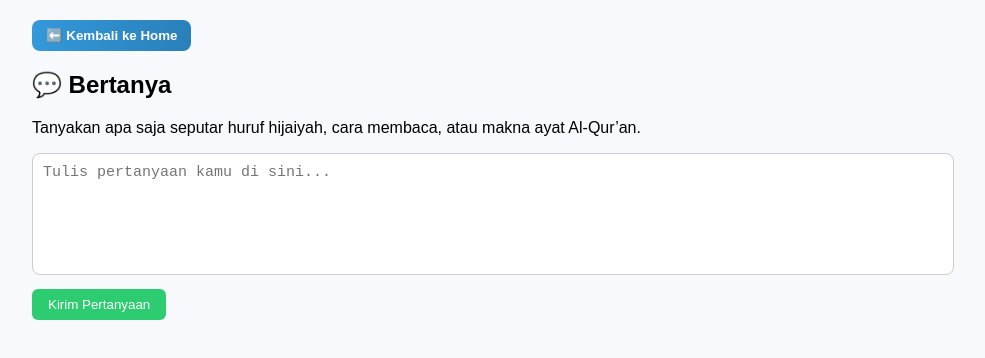
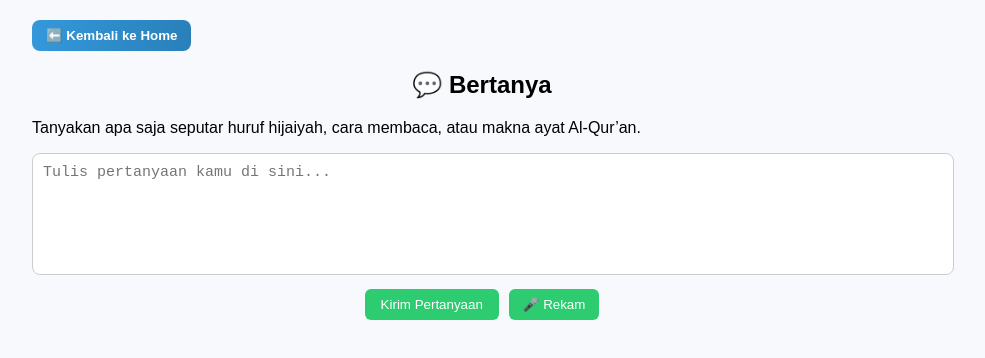
Before and after one commit to sptryogi/alquran-pwa, a React (Vite) app in the folder frontend/: page /ask in a window 1280 px wide. Shown: the top 358 px of the page, without its empty margins (158-1143 px from the left). Built offline with nearby package versions, Linux system fonts and the light colour scheme.

Commit message:
Update Ask.jsx

```diff
--- a/frontend/src/pages/Ask.jsx
+++ b/frontend/src/pages/Ask.jsx
@@ -5,22 +5,76 @@ import axios from "axios";
 export default function Ask() {
   const [question, setQuestion] = useState("");
   const [answer, setAnswer] = useState("");
+  const [audioUrl, setAudioUrl] = useState("");
   const [loading, setLoading] = useState(false);
+  const [recording, setRecording] = useState(false);
+  const [mediaRecorder, setMediaRecorder] = useState(null);
   const nav = useNavigate();
 
-  const handleAsk = async () => {
-    if (!question.trim()) return;
+  const BACKEND_URL = "https://alquran-backend-941267709419.asia-southeast2.run.app";
+
+  // 🔹 Fungsi untuk kirim pertanyaan ke AI
+  const handleAsk = async (inputText) => {
+    const finalQuestion = inputText || question;
+    if (!finalQuestion.trim()) return;
+
     setLoading(true);
     try {
-      const res = await axios.post(
-        "https://alquran-backend-941267709419.asia-southeast2.run.app/ask",
-        { question }
-      );
-      setAnswer(res.data.answer);
+      const res = await axios.post(`${BACKEND_URL}/ask`, { question: finalQuestion });
+      const aiAnswer = res.data.answer || "Tidak ada jawaban.";
+      setAnswer(aiAnswer);
+      setQuestion(""); // 🔹 Hapus teks setelah dikirim
+
+      // 🔹 TTS otomatis setelah AI menjawab
+      const ttsUrl = `${BACKEND_URL}/feedback-tts?feedback=${encodeURIComponent(aiAnswer)}`;
+      setAudioUrl(ttsUrl);
     } catch (err) {
       setAnswer("❌ Gagal mendapatkan jawaban. Coba lagi nanti.");
     }
     setLoading(false);
+  };
+
+  // 🎙️ Rekam suara & kirim ke STT
+  const handleRecord = async () => {
+    if (recording) {
+      mediaRecorder.stop();
+      setRecording(false);
+      return;
+    }
+
+    try {
+      const stream = await navigator.mediaDevices.getUserMedia({ audio: true });
+      const recorder = new MediaRecorder(stream);
+      let chunks = [];
+
+      recorder.ondataavailable = (e) => chunks.push(e.data);
+      recorder.onstop = async () => {
+        const blob = new Blob(chunks, { type: "audio/webm" });
+        const formData = new FormData();
+        formData.append("file", blob, "voice.webm");
+
+        try {
+          // 🔹 Kirim ke backend STT
+          const res = await axios.post(`${BACKEND_URL}/scan-audio`, formData, {
+            headers: { "Content-Type": "multipart/form-data" },
+          });
+          const textResult = res.data.text || "";
+          if (textResult) {
+            setQuestion(textResult);
+            handleAsk(textResult); // langsung kirim ke AI
+          }
+        } catch (err) {
+          console.error(err);
+          alert("Gagal mengenali suara.");
+        }
+      };
+
+      recorder.start();
+      setMediaRecorder(recorder);
+      setRecording(true);
+    } catch (err) {
+      alert("Mikrofon tidak tersedia atau izin ditolak.");
+    }
   };
 
   return (
@@ -30,8 +84,7 @@ export default function Ask() {
           ⬅️ Kembali ke Home
         </button>
       </div>
-
-      <h2>💬 Bertanya</h2>
+      <h2 style={{ textAlign: "center" }}>💬 Bertanya</h2>
       <p>
         Tanyakan apa saja seputar huruf hijaiyah, cara membaca, atau makna ayat
         Al-Qur’an.
@@ -43,15 +96,34 @@ export default function Ask() {
         onChange={(e) => setQuestion(e.target.value)}
       />
 
-      <button onClick={handleAsk} disabled={loading}>
-        {loading ? "Mengirim..." : "Kirim Pertanyaan"}
-      </button>
+      <div style={{ display: "flex", gap: "10px", justifyContent: "center" }}>
+        <button onClick={() => handleAsk()} disabled={loading}>
+          {loading ? "Mengirim..." : "Kirim Pertanyaan"}
+        </button>
+        <button
+          onClick={handleRecord}
+          style={{
+            backgroundColor: recording ? "#e74c3c" : "#2ecc71",
+            color: "white",
+            border: "none",
+            borderRadius: "6px",
+            padding: "8px 14px",
+          }}
+        >
+          {recording ? "⏹️ Stop" : "🎤 Rekam"}
+        </button>
+      </div>
 
       {answer && (
-        <div className="answer-box">
+        <div className="answer-box" style={{ marginTop: "20px" }}>
           <h4>Jawaban:</h4>
           <p dangerouslySetInnerHTML={{ __html: answer.replace(/\*\*(.*?)\*\*/g, "<b>$1</b>") }}></p>
-          {/* <p>{answer}</p> */}
+          {audioUrl && (
+            <audio controls style={{ marginTop: "10px" }}>
+              <source src={audioUrl} type="audio/mpeg" />
+              Browser kamu tidak mendukung audio.
+            </audio>
+          )}
         </div>
       )}
     </div>
```
